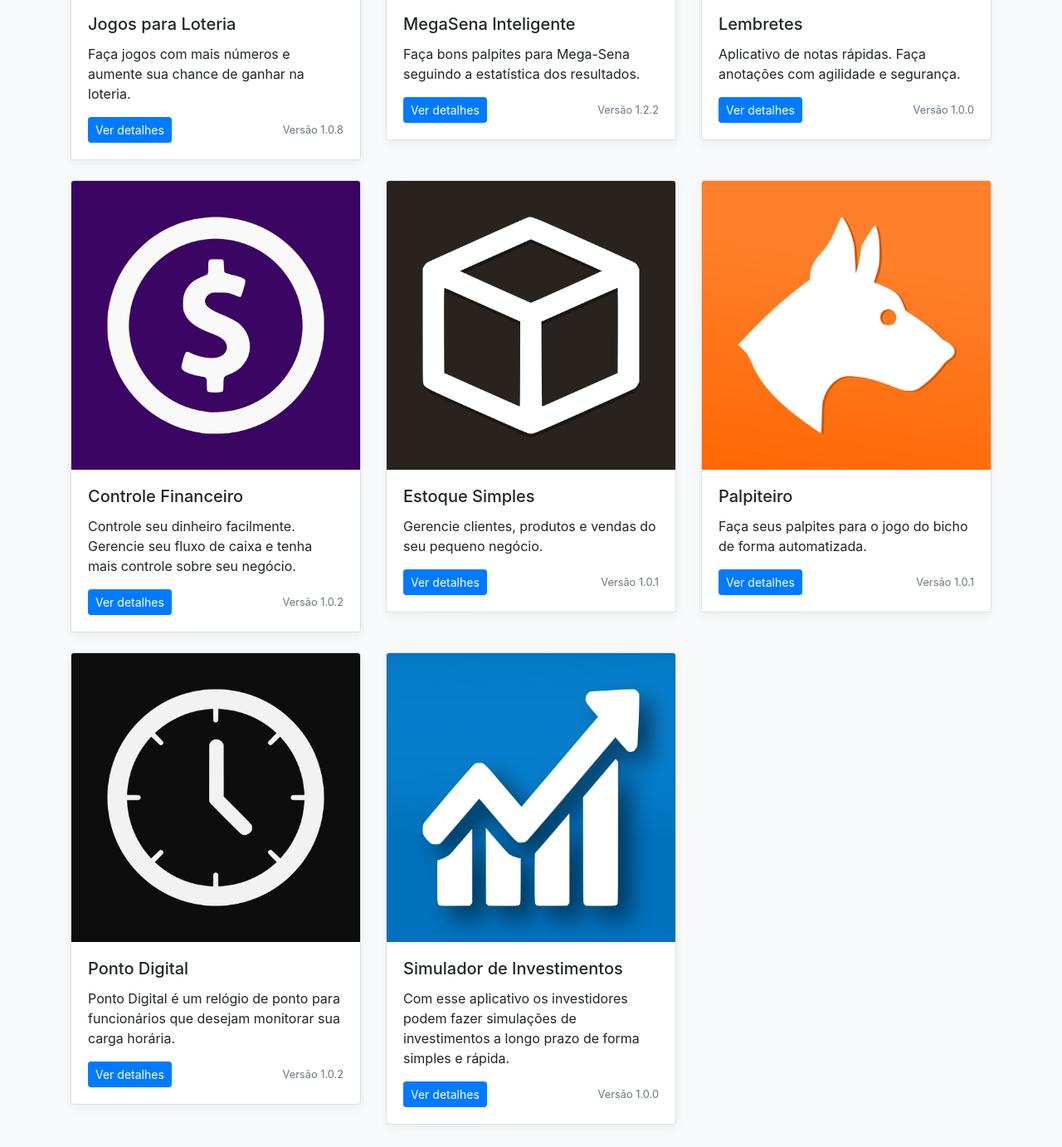
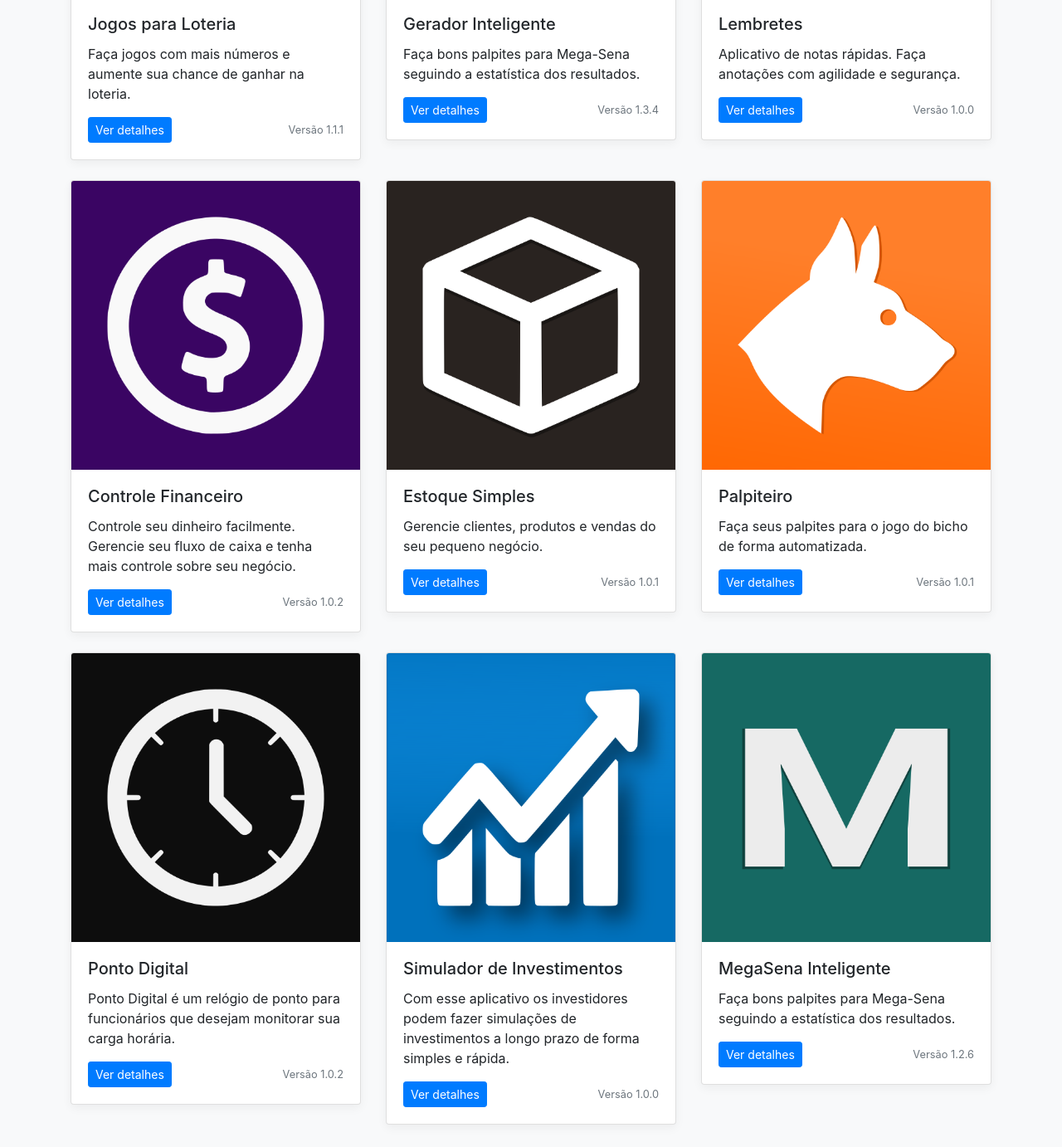
Before and after one commit to krynyx/krynyx.github.io, a plain HTML site: page index.html in a window 1280 px wide. Shown: the part 882-2264 px from the top of the page at 83% size. Drawn offline with Linux system fonts and the light colour scheme; files that its build step writes are made by us from their sources.

Commit message:
atualizando...

```diff
--- a/index.html
+++ b/index.html
@@ -50,7 +50,7 @@
 								<div class="btn-group">
 									<a href="https://krynyx.github.io/jogos-para-loteria.html" class="btn btn-sm btn-primary">Ver detalhes</a>
 								</div>
-								<small class="text-muted">Versão 1.0.8</small>
+								<small class="text-muted">Versão 1.1.1</small>
 							</div>
 						</div>
 					</div>
@@ -60,13 +60,13 @@
 					<div class="card mb-4 box-shadow">
 						<img class="card-img-top" src="img/megasena-inteligente.png" alt="MegaSena Inteligente">
 						<div class="card-body">
-							<div class="card-title"><h5 class="h5">MegaSena Inteligente</h5></div>
+							<div class="card-title"><h5 class="h5">Gerador Inteligente</h5></div>
 							<p class="card-text">Faça bons palpites para Mega-Sena seguindo a estatística dos resultados.</p>
 							<div class="d-flex justify-content-between align-items-center">
 								<div class="btn-group">
-									<a href="https://krynyx.github.io/megasena-inteligente.html" class="btn btn-sm btn-primary">Ver detalhes</a>
+									<a href="https://krynyx.github.io/gerador-inteligente.html" class="btn btn-sm btn-primary">Ver detalhes</a>
 								</div>
-								<small class="text-muted">Versão 1.2.2</small>
+								<small class="text-muted">Versão 1.3.4</small>
 							</div>
 						</div>
 					</div>
@@ -175,6 +175,22 @@
 						</div>
 					</div>
 				</div>
+
+				<div class="col-md-4">
+					<div class="card mb-4 box-shadow">
+						<img class="card-img-top" src="img/megasena-inteligente.png" alt="MegaSena Inteligente">
+						<div class="card-body">
+							<div class="card-title"><h5 class="h5">MegaSena Inteligente</h5></div>
+							<p class="card-text">Faça bons palpites para Mega-Sena seguindo a estatística dos resultados.</p>
+							<div class="d-flex justify-content-between align-items-center">
+								<div class="btn-group">
+									<a href="https://krynyx.github.io/megasena-inteligente.html" class="btn btn-sm btn-primary">Ver detalhes</a>
+								</div>
+								<small class="text-muted">Versão 1.2.6</small>
+							</div>
+						</div>
+					</div>
+				</div>
 			</div>
 		</div>
 	</main>
```
